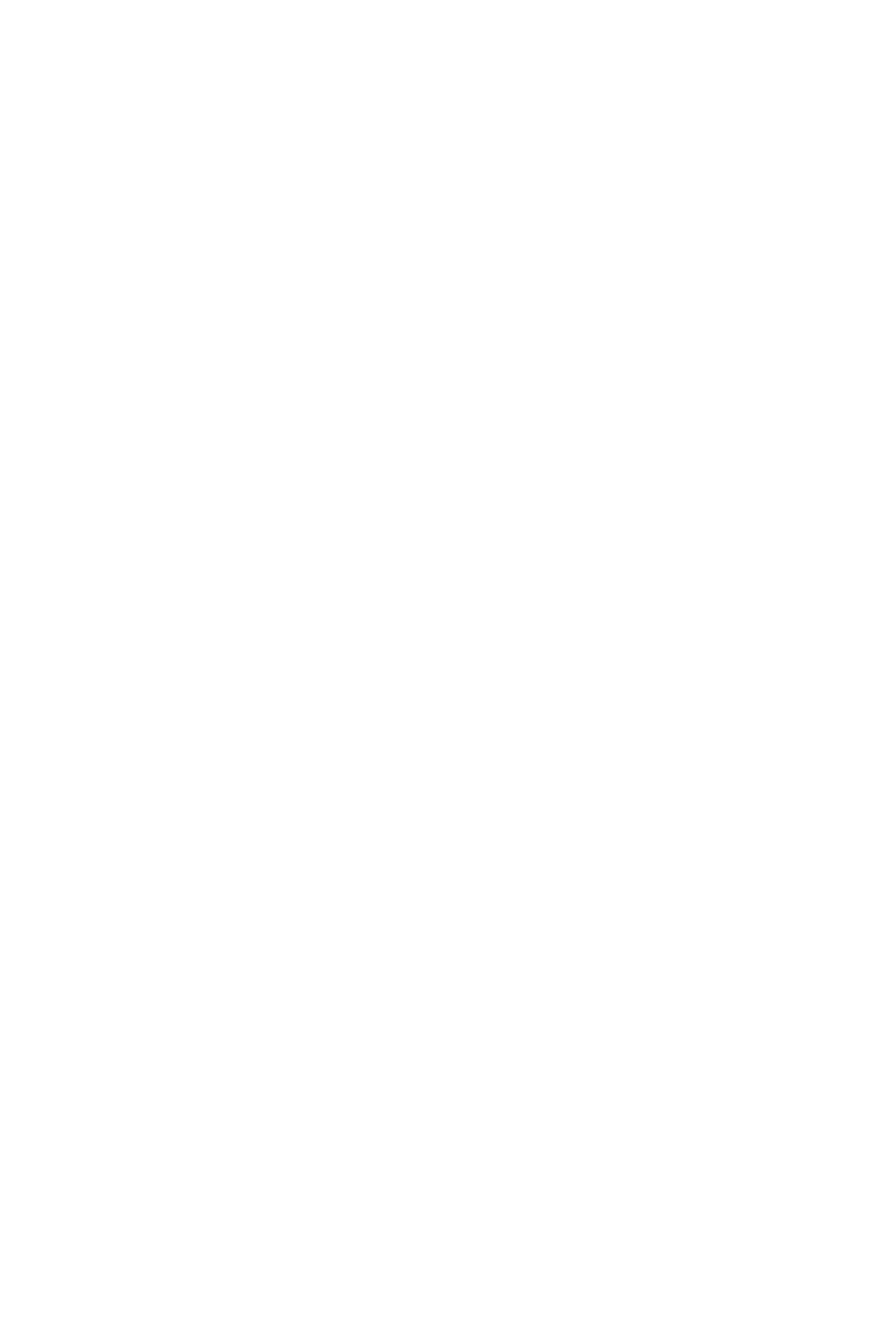
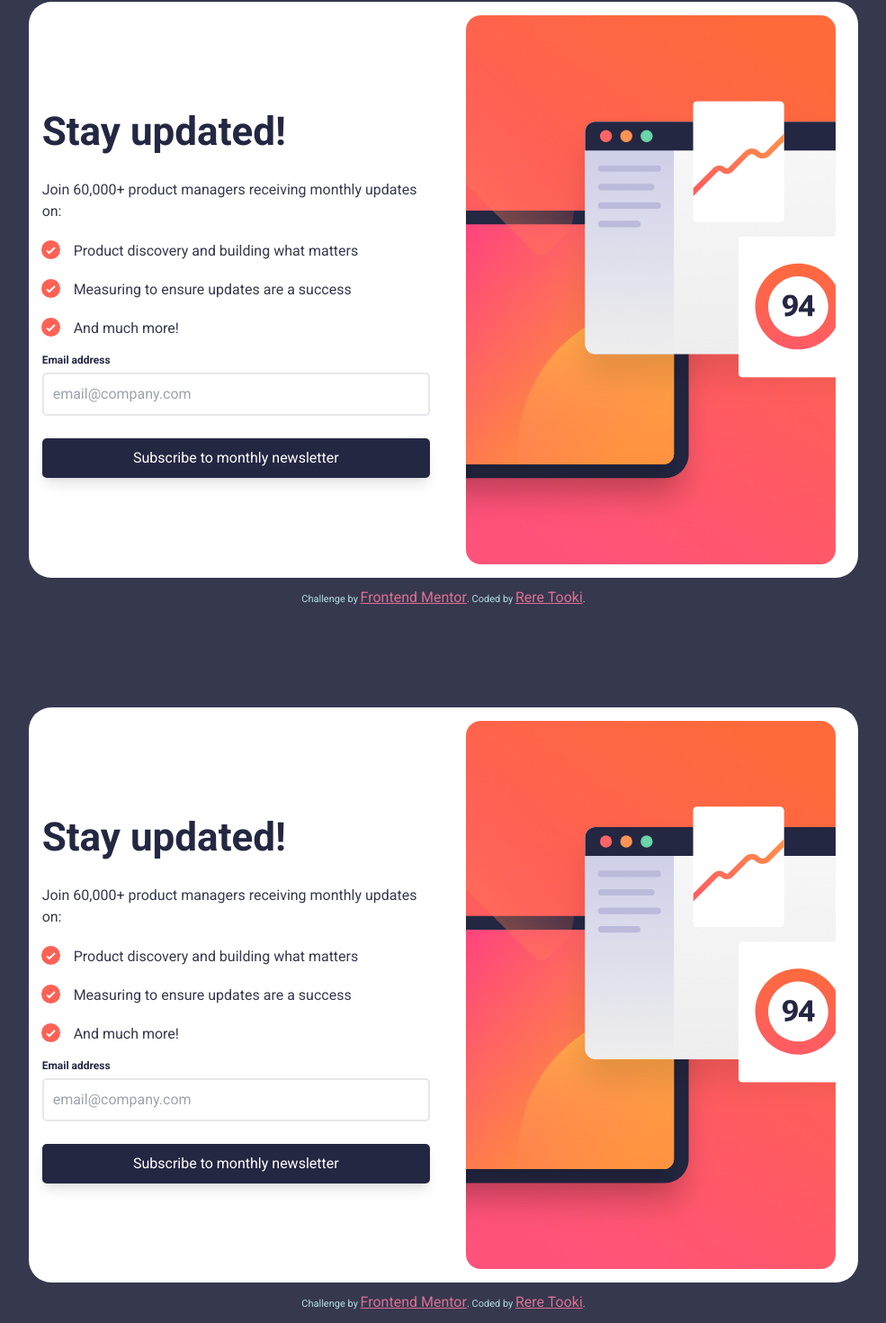
Before and after one commit to RereTooki/newsletter-component, a React (Vite) app: page / in a window 1280 px wide. Shown: the part 837-2307 px from the top of the page at 90% size, without its empty margins (147-1132 px from the left). Before the commit the page ends 800 px from the top, so only its background shows below. Built offline with nearby package versions, Linux system fonts and the light colour scheme.

Commit message:
Showedthe first page 6 times to check layout  iss.

```diff
--- a/src/components/Card.tsx
+++ b/src/components/Card.tsx
@@ -11,6 +11,7 @@ const Card = () => {
   return (
     <>
       {isVisible && (
+        <>
           <div className=" h-full w-full flex flex-col md:bg-charcoal-greys font-roboto  md:justify-center md:items-center md:h-max md:py-[55px]">
             <div className=" md:w-fit md:h-fit object-cover md:bg-whites md:justify-center md:items-center md:flex-row-reverse flex flex-col rounded-[25px] ">
               <img
@@ -40,6 +41,152 @@ const Card = () => {
               .
             </div>
           </div>
+          <div className=" h-full w-full flex flex-col md:bg-charcoal-greys font-roboto  md:justify-center md:items-center md:h-max md:py-[55px]">
+            <div className=" md:w-fit md:h-fit object-cover md:bg-whites md:justify-center md:items-center md:flex-row-reverse flex flex-col rounded-[25px] ">
+              <img
+                className="md:h-1/2  md:w-1/2  relative top-[-20px] md:top-0  md:py-[15px] md:px-[25px]  "
+                src={SignUpDesktop}
+                alt="A sign-up picture"
+              />
+              <div className=" px-[15px] md:w-1/2 md:h-1/2 md:justify-center md:items-center">
+                <CardBody onClick={() => setIsVisible(false)} />
+              </div>
+            </div>
+            <div className="attribution">
+              Challenge by{" "}
+              <a
+                href="https://www.frontendmentor.io?ref=challenge"
+                target="_blank"
+              >
+                Frontend Mentor
+              </a>
+              . Coded by{" "}
+              <a
+                href="https://linkedin.com/in/rerel-oluwa-tooki-b53396253/"
+                target="_blank"
+              >
+                Rere Tooki
+              </a>
+              .
+            </div>
+          </div>
+          <div className=" h-full w-full flex flex-col md:bg-charcoal-greys font-roboto  md:justify-center md:items-center md:h-max md:py-[55px]">
+            <div className=" md:w-fit md:h-fit object-cover md:bg-whites md:justify-center md:items-center md:flex-row-reverse flex flex-col rounded-[25px] ">
+              <img
+                className="md:h-1/2  md:w-1/2  relative top-[-20px] md:top-0  md:py-[15px] md:px-[25px]  "
+                src={SignUpDesktop}
+                alt="A sign-up picture"
+              />
+              <div className=" px-[15px] md:w-1/2 md:h-1/2 md:justify-center md:items-center">
+                <CardBody onClick={() => setIsVisible(false)} />
+              </div>
+            </div>
+            <div className="attribution">
+              Challenge by{" "}
+              <a
+                href="https://www.frontendmentor.io?ref=challenge"
+                target="_blank"
+              >
+                Frontend Mentor
+              </a>
+              . Coded by{" "}
+              <a
+                href="https://linkedin.com/in/rerel-oluwa-tooki-b53396253/"
+                target="_blank"
+              >
+                Rere Tooki
+              </a>
+              .
+            </div>
+          </div>
+          <div className=" h-full w-full flex flex-col md:bg-charcoal-greys font-roboto  md:justify-center md:items-center md:h-max md:py-[55px]">
+            <div className=" md:w-fit md:h-fit object-cover md:bg-whites md:justify-center md:items-center md:flex-row-reverse flex flex-col rounded-[25px] ">
+              <img
+                className="md:h-1/2  md:w-1/2  relative top-[-20px] md:top-0  md:py-[15px] md:px-[25px]  "
+                src={SignUpDesktop}
+                alt="A sign-up picture"
+              />
+              <div className=" px-[15px] md:w-1/2 md:h-1/2 md:justify-center md:items-center">
+                <CardBody onClick={() => setIsVisible(false)} />
+              </div>
+            </div>
+            <div className="attribution">
+              Challenge by{" "}
+              <a
+                href="https://www.frontendmentor.io?ref=challenge"
+                target="_blank"
+              >
+                Frontend Mentor
+              </a>
+              . Coded by{" "}
+              <a
+                href="https://linkedin.com/in/rerel-oluwa-tooki-b53396253/"
+                target="_blank"
+              >
+                Rere Tooki
+              </a>
+              .
+            </div>
+          </div>
+          <div className=" h-full w-full flex flex-col md:bg-charcoal-greys font-roboto  md:justify-center md:items-center md:h-max md:py-[55px]">
+            <div className=" md:w-fit md:h-fit object-cover md:bg-whites md:justify-center md:items-center md:flex-row-reverse flex flex-col rounded-[25px] ">
+              <img
+                className="md:h-1/2  md:w-1/2  relative top-[-20px] md:top-0  md:py-[15px] md:px-[25px]  "
+                src={SignUpDesktop}
+                alt="A sign-up picture"
+              />
+              <div className=" px-[15px] md:w-1/2 md:h-1/2 md:justify-center md:items-center">
+                <CardBody onClick={() => setIsVisible(false)} />
+              </div>
+            </div>
+            <div className="attribution">
+              Challenge by{" "}
+              <a
+                href="https://www.frontendmentor.io?ref=challenge"
+                target="_blank"
+              >
+                Frontend Mentor
+              </a>
+              . Coded by{" "}
+              <a
+                href="https://linkedin.com/in/rerel-oluwa-tooki-b53396253/"
+                target="_blank"
+              >
+                Rere Tooki
+              </a>
+              .
+            </div>
+          </div>
+          <div className=" h-full w-full flex flex-col md:bg-charcoal-greys font-roboto  md:justify-center md:items-center md:h-max md:py-[55px]">
+            <div className=" md:w-fit md:h-fit object-cover md:bg-whites md:justify-center md:items-center md:flex-row-reverse flex flex-col rounded-[25px] ">
+              <img
+                className="md:h-1/2  md:w-1/2  relative top-[-20px] md:top-0  md:py-[15px] md:px-[25px]  "
+                src={SignUpDesktop}
+                alt="A sign-up picture"
+              />
+              <div className=" px-[15px] md:w-1/2 md:h-1/2 md:justify-center md:items-center">
+                <CardBody onClick={() => setIsVisible(false)} />
+              </div>
+            </div>
+            <div className="attribution">
+              Challenge by{" "}
+              <a
+                href="https://www.frontendmentor.io?ref=challenge"
+                target="_blank"
+              >
+                Frontend Mentor
+              </a>
+              . Coded by{" "}
+              <a
+                href="https://linkedin.com/in/rerel-oluwa-tooki-b53396253/"
+                target="_blank"
+              >
+                Rere Tooki
+              </a>
+              .
+            </div>
+          </div>
+        </>
       )}
       {isVisible || (
         <>
```
Lines whose indentation alone changed are shown as unchanged.
